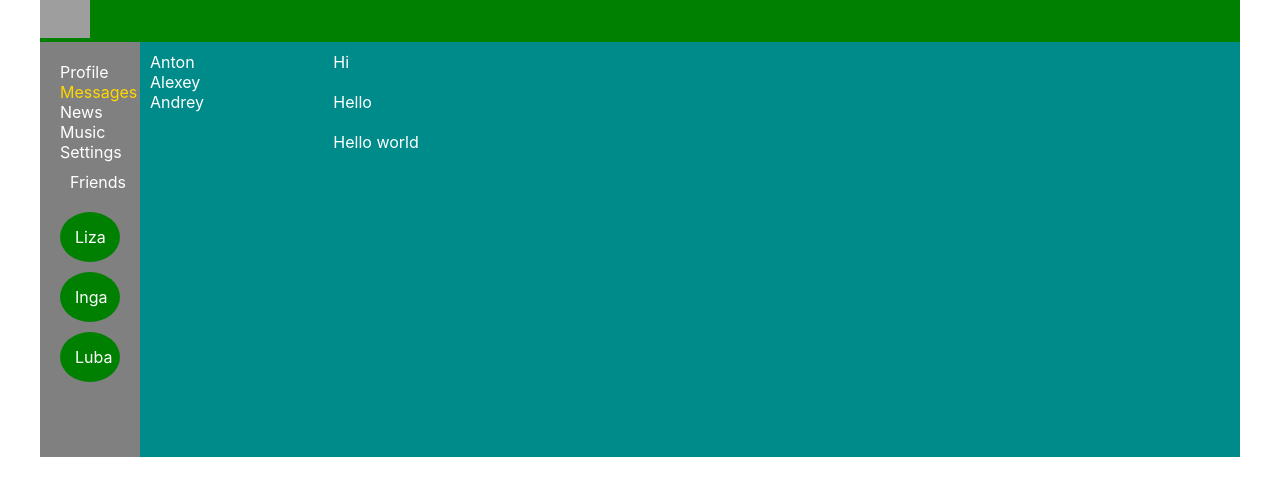
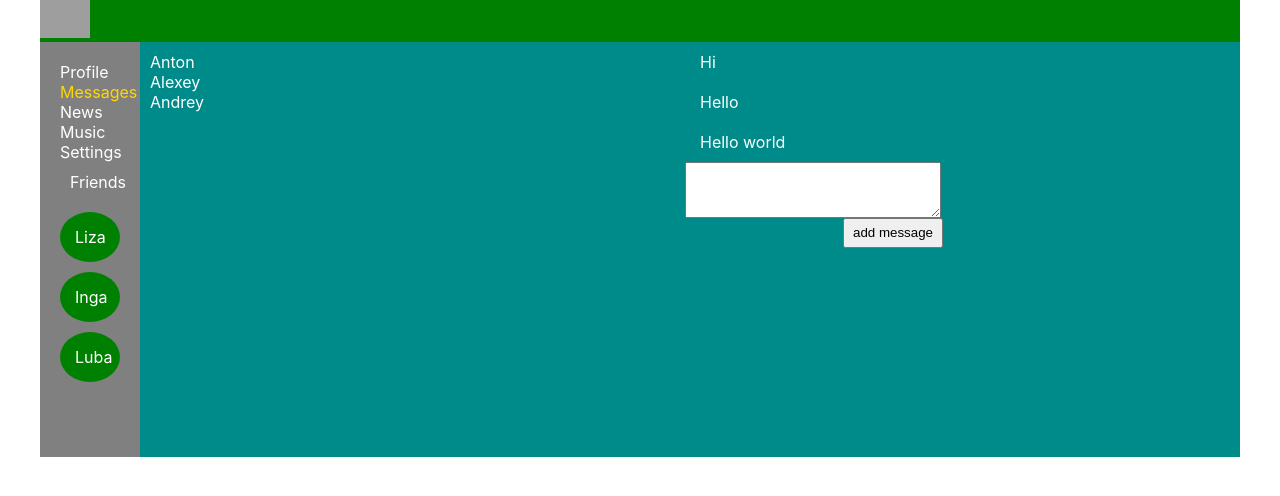
Before and after one commit to epiphysiscerebri/simple_social_network, a React (Create React App) app: page /dialogs in a window 1280 px wide. Shown: the top 496 px of the page. Built offline with nearby package versions, Linux system fonts and the light colour scheme; grey boxes are pictures that could not be loaded.

Commit message:
added textarea and button to Dialogs

```diff
--- a/src/components/Dialogs/Dialogs.jsx
+++ b/src/components/Dialogs/Dialogs.jsx
@@ -2,6 +2,7 @@ import classes from "./Dialogs.module.css";
 import { NavLink } from "react-router-dom";
 import DialogItem from "./DialogItem/DialogItem";
 import Message from "./Message/Message";
+import React from "react";
 
 
 
@@ -17,15 +18,29 @@ const Dialogs = (props) => {
     <Message message={message.message} />
   ));
 
+  let newMessageElement = React.createRef();
+
+  let addMessage = () => {
+    alert(newMessageElement.current.value);
+  }
+
+
+
   return (
-    <div className={classes.dialogs}>
+    <div>
+         <div className={classes.dialogs}>
       <div className={classes.dialogsItem}>
         {dialogsElements}
       </div>
       <div className={classes.messages}>
         {messagesElements}
       </div>
+
     </div>
+    <textarea className={classes.textArea} ref={newMessageElement}></textarea>
+    <button className={classes.button} onClick={addMessage} >add message</button>
+    </div>
+
   );
 };
 
--- a/src/components/Dialogs/Dialogs.module.css
+++ b/src/components/Dialogs/Dialogs.module.css
@@ -1,10 +1,13 @@
 .dialogs {
     display: grid;
-    grid-template-columns: 2fr 10fr;
+    grid-template-columns: 2fr 2fr;
+    grid-template-rows: 2fr;
+    grid-template-areas: 'dialogItems messages';
 }
 
 .dialogsItem {
- padding: 10px;
+    padding: 10px;
+    grid-area: dialogItems;
 }
 
 .dialogsItem .active {
@@ -14,4 +17,19 @@
 .messages .message {
     padding: 10px;
     color: white;
+    grid-area: messages;
 }
+
+.textArea {
+    display: block;
+    width: 250px;
+    height: 50px;
+    margin-left: 545px;
+}
+
+.button {
+    display: block;
+    width: 100px;
+    height: 30px;
+    margin-left: 703px;
+}
--- a/src/components/Navbar/Friends/Friends.jsx
+++ b/src/components/Navbar/Friends/Friends.jsx
@@ -4,7 +4,7 @@ const Friends = (props) => {
   return (
     <div>
       <div className={classes.friends}>
-        <div>{props.name}</div>
+        <div className={classes.name}>{props.name}</div>
       </div>
     </div>
   );
--- a/src/components/Navbar/Friends/Friends.module.css
+++ b/src/components/Navbar/Friends/Friends.module.css
@@ -4,5 +4,4 @@
   margin-top: 10px;
   border-radius: 100%;
   background-color: green;
-    display: block;
 }
--- a/src/components/Profile/MyPosts/MyPosts.jsx
+++ b/src/components/Profile/MyPosts/MyPosts.jsx
@@ -1,20 +1,27 @@
+import React from "react";
 import classes from "./MyPosts.module.css";
 import Post from "./Post/Post";
 
 const MyPosts = (props) => {
 
+  let newPostElement = React.createRef();
 
   let postsElements = props.posts.map( post => <Post message={post.message} like={post.like} />)
+
+  let addPost = () => {
+    alert(newPostElement.current.value);
+  }
+
 
   return (
     <div className={classes.postBlock}>
       <h3>My posts</h3>
       <div>
         <div>
-          <textarea></textarea>
+          <textarea ref={newPostElement}></textarea>
         </div>
         <div>
-          <button>Add post</button>
+          <button onClick={addPost}>Add post</button>
         </div>
       </div>
       <div className={classes.posts}>
```
Lines whose indentation alone changed are shown as unchanged.
